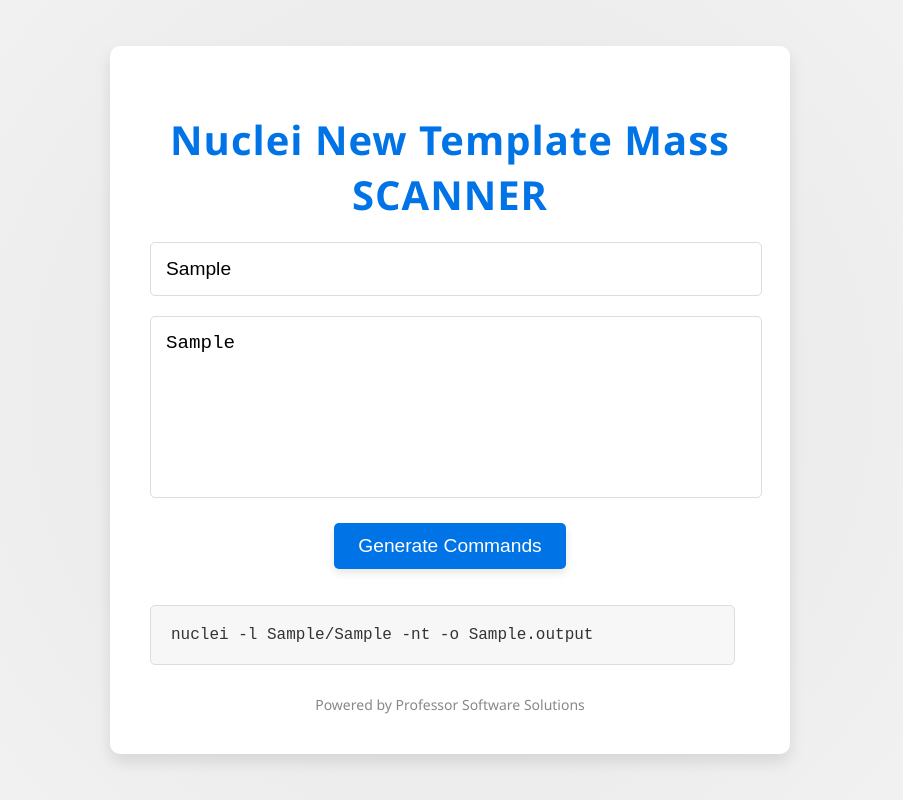
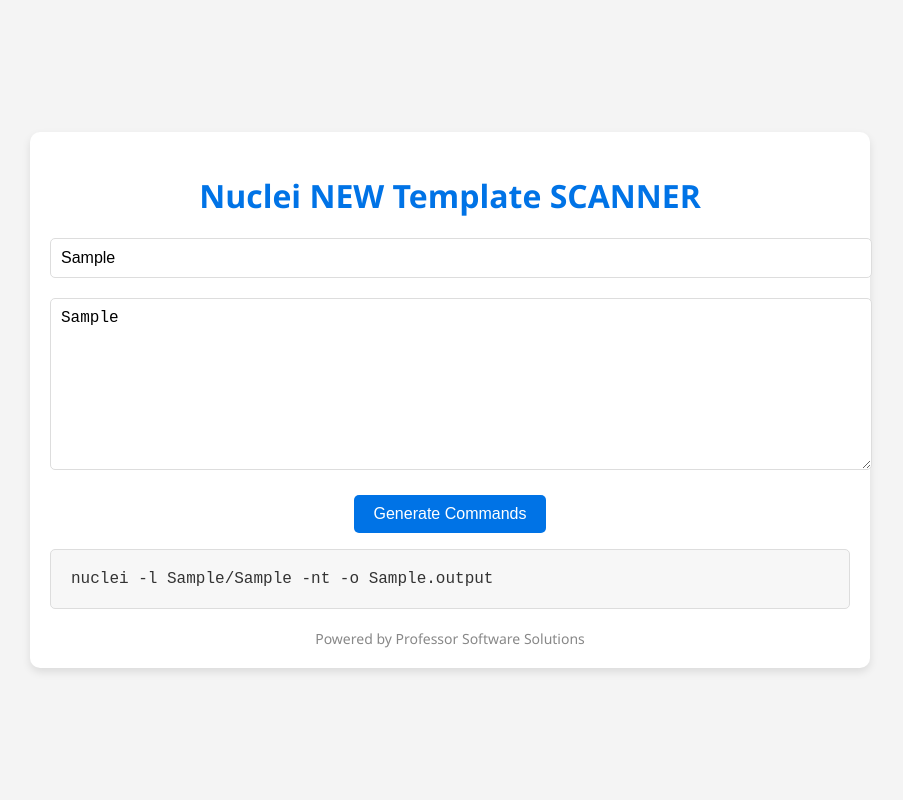
Before and after one commit to tooln/NucleiCommandGenerator, a plain HTML site: page index.html in a window 1280 px wide. Both pictures are taken after typing "Sample", "Sample" into the empty fields and a click on the button "Generate Commands". Shown: the whole page, without its empty margins (190-1093 px from the left). Drawn offline with Linux system fonts and the light colour scheme.

Commit message:
Update index.html

```diff
--- a/index.html
+++ b/index.html
@@ -16,117 +16,73 @@
             justify-content: center;
             align-items: center;
             min-height: 100vh;
-            background-image: radial-gradient(circle, #e6e6e6, #f4f4f4);
+            flex-direction: column;
         }
         .container {
             background-color: #fff;
             border-radius: 10px;
-            box-shadow: 0 8px 16px rgba(0, 0, 0, 0.1);
-            padding: 40px;
+            box-shadow: 0 4px 8px rgba(0, 0, 0, 0.1);
+            padding: 20px;
+            max-width: 800px;
             width: 100%;
-            max-width: 600px;
             text-align: center;
-            transition: transform 0.3s ease-out, box-shadow 0.3s ease-out;
-        }
-        .container:hover {
-            transform: translateY(-5px);
-            box-shadow: 0 12px 20px rgba(0, 0, 0, 0.2);
         }
         h1 {
             color: #0073e6;
-            font-size: 2.5rem;
+        }
+        textarea, input {
+            width: 100%;
             margin-bottom: 20px;
-            letter-spacing: 1px;
-        }
-        input[type="text"], textarea {
-            width: calc(100% - 20px);
-            margin-bottom: 20px;
-            padding: 15px;
+            padding: 10px;
             border: 1px solid #ddd;
             border-radius: 5px;
-            font-size: 1.2rem;
-            transition: border-color 0.3s ease-in-out, transform 0.2s ease-in-out;
-        }
-        input[type="text"]:focus, textarea:focus {
-            outline: none;
-            border-color: #0073e6;
+            font-size: 16px;
         }
         textarea {
             height: 150px;
-            resize: none;
+        }
+        pre {
+            background-color: #f7f7f7;
+            padding: 20px;
+            border: 1px solid #ddd;
+            border-radius: 5px;
+            overflow-x: auto;
+            white-space: pre-wrap;
+            word-wrap: break-word;
+            text-align: left;
+            font-family: 'Courier New', Courier, monospace;
         }
         button {
-            padding: 12px 24px;
-            font-size: 1.2rem;
+            padding: 10px 20px;
+            font-size: 16px;
             color: #fff;
             background-color: #0073e6;
             border: none;
             border-radius: 5px;
             cursor: pointer;
-            transition: background-color 0.3s, transform 0.2s, box-shadow 0.3s;
-            box-shadow: 0 4px 8px rgba(0, 0, 0, 0.1);
+            transition: background-color 0.3s, color 0.3s;
         }
         button:hover {
             background-color: #005bb5;
-            transform: translateY(-2px);
-            box-shadow: 0 6px 12px rgba(0, 0, 0, 0.2);
         }
         button.clicked {
             background-color: black;
+            color: white;
         }
         footer {
             margin-top: 20px;
             font-size: 14px;
             color: #888;
         }
-        .output-container {
-            margin-top: 20px;
-            text-align: left;
-            max-height: 300px;
-            overflow-y: auto;
-            padding-right: 15px;
-        }
-        .output-container pre {
-            background-color: #f7f7f7;
-            padding: 20px;
-            border: 1px solid #ddd;
-            border-radius: 5px;
-            margin-bottom: 10px;
-            font-size: 1rem;
-            white-space: pre-wrap;
-            word-wrap: break-word;
-            transition: transform 0.2s ease-in-out, box-shadow 0.3s ease-in-out;
-        }
-        .output-container pre:hover {
-            transform: translateY(-5px);
-            box-shadow: 0 4px 8px rgba(0, 0, 0, 0.1);
-        }
-        .copy-button {
-            display: inline-block;
-            background-color: #0073e6;
-            color: #fff;
-            border: none;
-            padding: 8px 16px;
-            font-size: 0.9rem;
-            border-radius: 5px;
-            cursor: pointer;
-            transition: background-color 0.3s, transform 0.2s, box-shadow 0.3s;
-            margin-left: 10px;
-        }
-        .copy-button:hover {
-            background-color: #005bb5;
-            transform: translateY(-2px);
-            box-shadow: 0 3px 6px rgba(0, 0, 0, 0.2);
-        }
     </style>
 </head>
 <body>
     <div class="container">
-        <h1>Nuclei New Template Mass SCANNER</h1>
+        <h1>Nuclei NEW Template SCANNER</h1>
         <input type="text" id="filepathInput" placeholder="Enter Subdomain path..." />
         <textarea id="wordsInput" placeholder="Enter Subdomains.txt, one per line..."></textarea>
         <button onclick="generateCommands()">Generate Commands</button>
-        <div id="output" class="output-container"></div>
+        <div id="output"></div>
         <footer>Powered by Professor Software Solutions</footer>
     </div>
 
@@ -140,9 +96,9 @@
 
             for (let i = 0; i < lines.length; i += 10) {
                 const chunk = lines.slice(i, i + 10).join('\n');
-                resultHTML += `<pre>${chunk}</pre>`;
+                resultHTML += `<pre id="output-${i / 10}">${chunk}</pre>`;
                 if (i + 10 <= lines.length) {
-                    const copyButton = `<button class="copy-button" onclick="copyToClipboard(this)">Copy Lines ${i + 1}-${i + 10}</button>`;
+                    const copyButton = `<button onclick="copyToClipboard('output-${i / 10}', this)">Copy Lines ${i + 1}-${i + 10}</button>`;
                     resultHTML += `<div>${copyButton}</div>`;
                 }
             }
@@ -150,15 +106,12 @@
             document.getElementById('output').innerHTML = resultHTML;
         }
 
-        function copyToClipboard(button) {
-            const text = button.previousElementSibling.textContent;
+        function copyToClipboard(elementId, button) {
+            const text = document.getElementById(elementId).textContent;
             navigator.clipboard.writeText(text)
                 .then(() => {
                     console.log('Copied to clipboard');
                     button.classList.add('clicked');
-                    setTimeout(() => {
-                        button.classList.remove('clicked');
-                    }, 1000);
                 })
                 .catch(err => console.error('Failed to copy:', err));
         }
```
